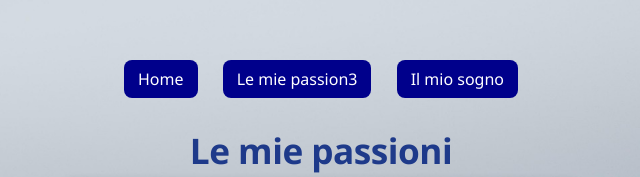
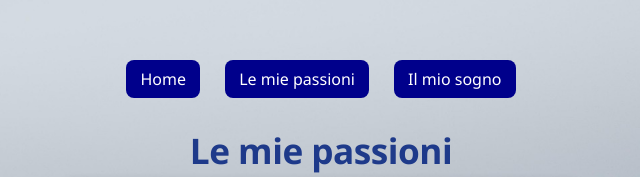
Before and after one commit to noahvalerio/mio---sito, a plain HTML site: page passione.html in a window 1280 px wide. Shown: the top 177 px of the page, 319-959 px from the left. Drawn offline with Linux system fonts and the light colour scheme.

Commit message:
Correct typo in link text for passions

```diff
--- a/passione.html
+++ b/passione.html
@@ -7,7 +7,7 @@
   <link rel="stylesheet" href="style.css">
 </head>
 <body>
-  <p class="menu2"><a href="index.html">Home</a> | <a href="passione.html">Le mie passion3</a> | <a href="sogno.html">Il mio sogno</a></p>
+  <p class="menu2"><a href="index.html">Home</a> | <a href="passione.html">Le mie passioni</a> | <a href="sogno.html">Il mio sogno</a></p>
   <h1>Le mie passioni</h1>
   <div class="scheda">
     <h2>La passione numero 1</h2>
```
